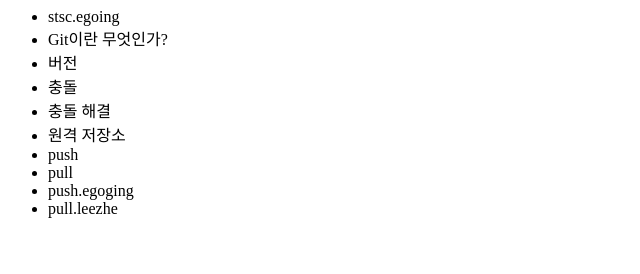
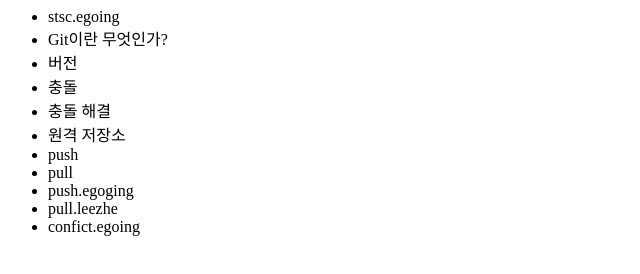
Before and after one commit to personqwe/opentutorials_git_personqwe, a plain HTML site: page index.html in a window 1280 px wide. Shown: the whole page, without its empty margins (0-640 px from the left). Drawn offline with Linux system fonts and the light colour scheme.

Commit message:
confict.egoing 추가

```diff
--- a/index.html
+++ b/index.html
@@ -18,6 +18,7 @@
 		<li> pull </li>
 		<li> push.egoging </li>
 		<li> pull.leezhe </li>
+		<li> confict.egoing</li>
 	</ul>
 </body>
 </html>
```
